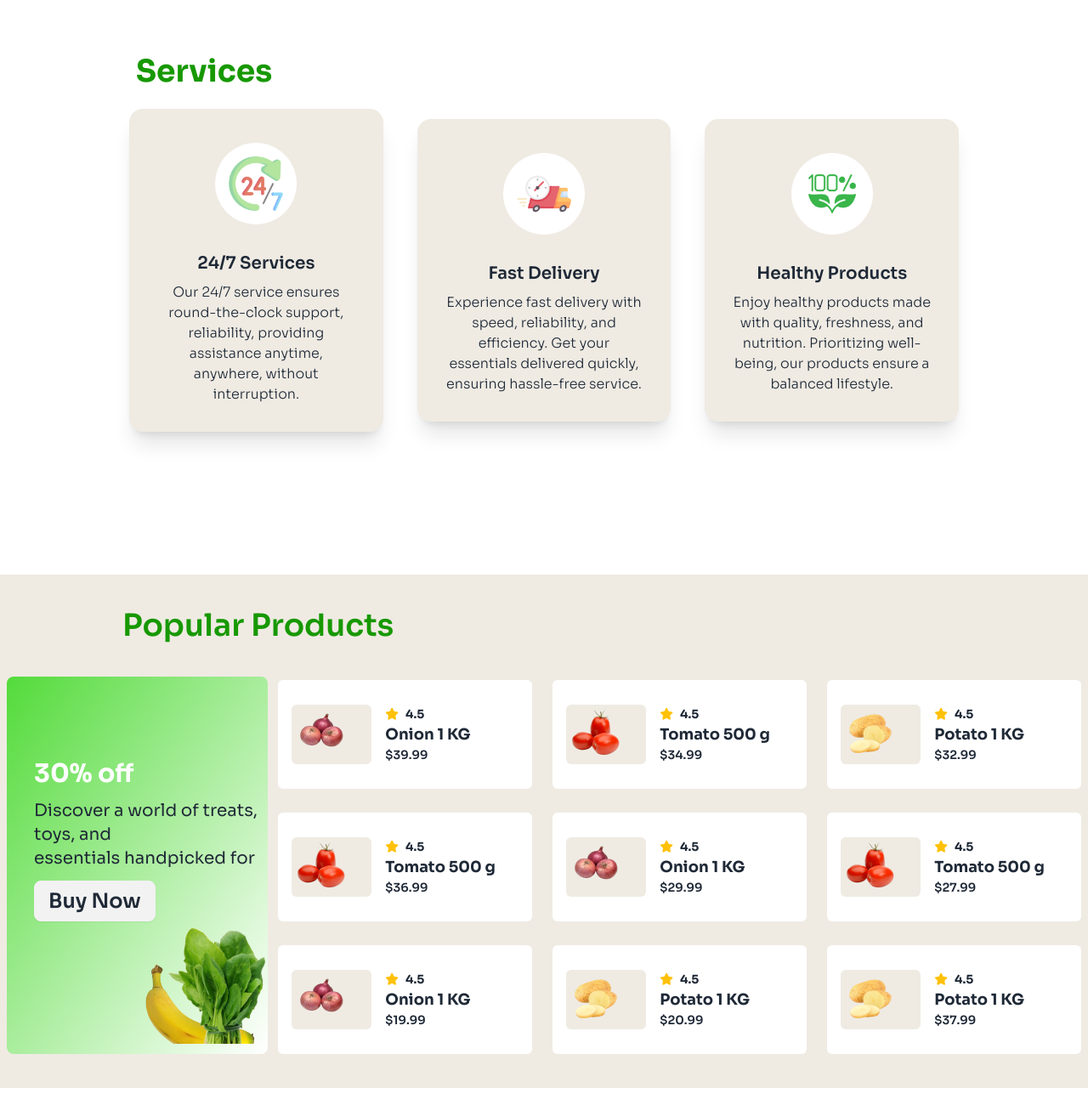
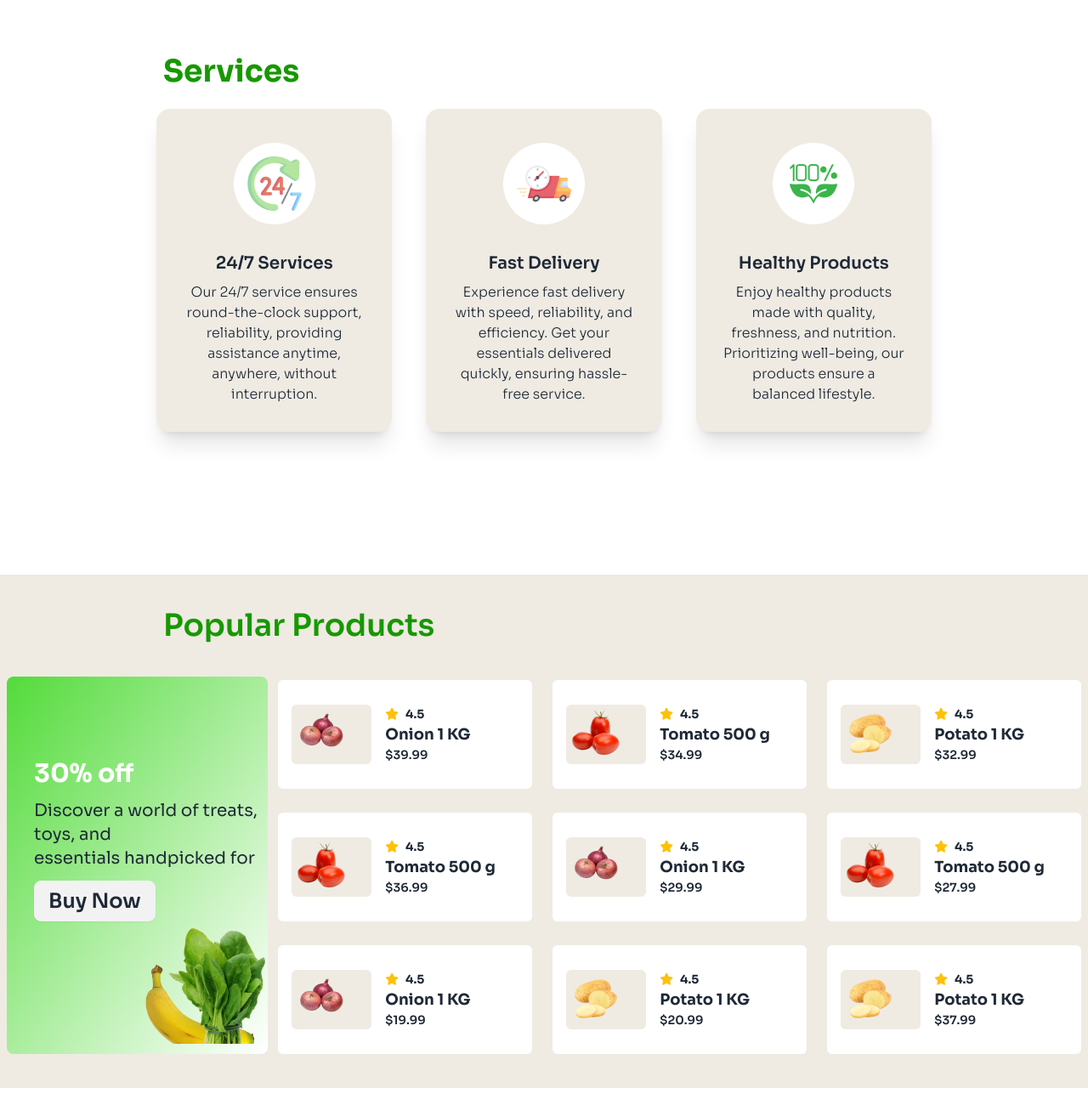
Before and after one commit to arafat-yasin-2413/natures-platter, a plain HTML site: page index.html in a window 1280 px wide. Shown: the part 1140-2440 px from the top of the page at 85% size. Drawn offline with nearby package versions, Linux system fonts and the light colour scheme.

Commit message:
fixed alignment

```diff
--- a/index.html
+++ b/index.html
@@ -212,13 +212,13 @@
 
     <main>
         <!-- Services Section -->
-        <section class="mt-40 mb-40 max-w-fit md:px-36 p-2 mx-auto">
+        <section class="mt-40 mb-40 max-w-max w-[95%] md:px-36 p-2 mx-auto">
 
             <h3 class="text-text-primary-color text-2xl font-bold md:text-4xl mb-6 md:ml-4 ">
                 Services
             </h3>
             <!-- cards -->
-            <div class="flex flex-col md:flex-row md:px-2 md:gap-2 lg:gap-10 justify-center items-center gap-10">
+            <div class="flex flex-col md:flex-row md:px-2 md:gap-2 lg:gap-10 justify-center items-center gap-12">
 
                 <!-- card 1 -->
                 <div class=" card bg-bg-1 flex-1 shadow-xl">
@@ -275,14 +275,17 @@
 
 
         <!-- Popular Products Section -->
-        <section class="bg-bg-1 mb-40 pt-10">
+        <section class="bg-bg-1 mb-40 pt-10 max-w-full mx-auto">
 
 
 
-            <h2 class="text-text-primary-color text-2xl md:text-4xl font-semibold ml-2 lg:ml-36">Popular Products</h2>
+
+            <h2 class="text-text-primary-color text-2xl md:text-4xl font-semibold ml-2 lg:ml-48 text-start">Popular Products</h2>
 
 
-            <div class="grid grid-cols-12  gap-3 pb-30 py-10 max-w-max mx-auto px-2 ">
+
+            <!-- <div class="grid grid-cols-12  gap-3 pb-30 py-10 max-w-max mx-auto px-2 "> -->
+            <div class="grid grid-cols-12  gap-3 pb-30 py-10 max-w-screen-2xl mx-auto px-2 ">
 
 
 
```
